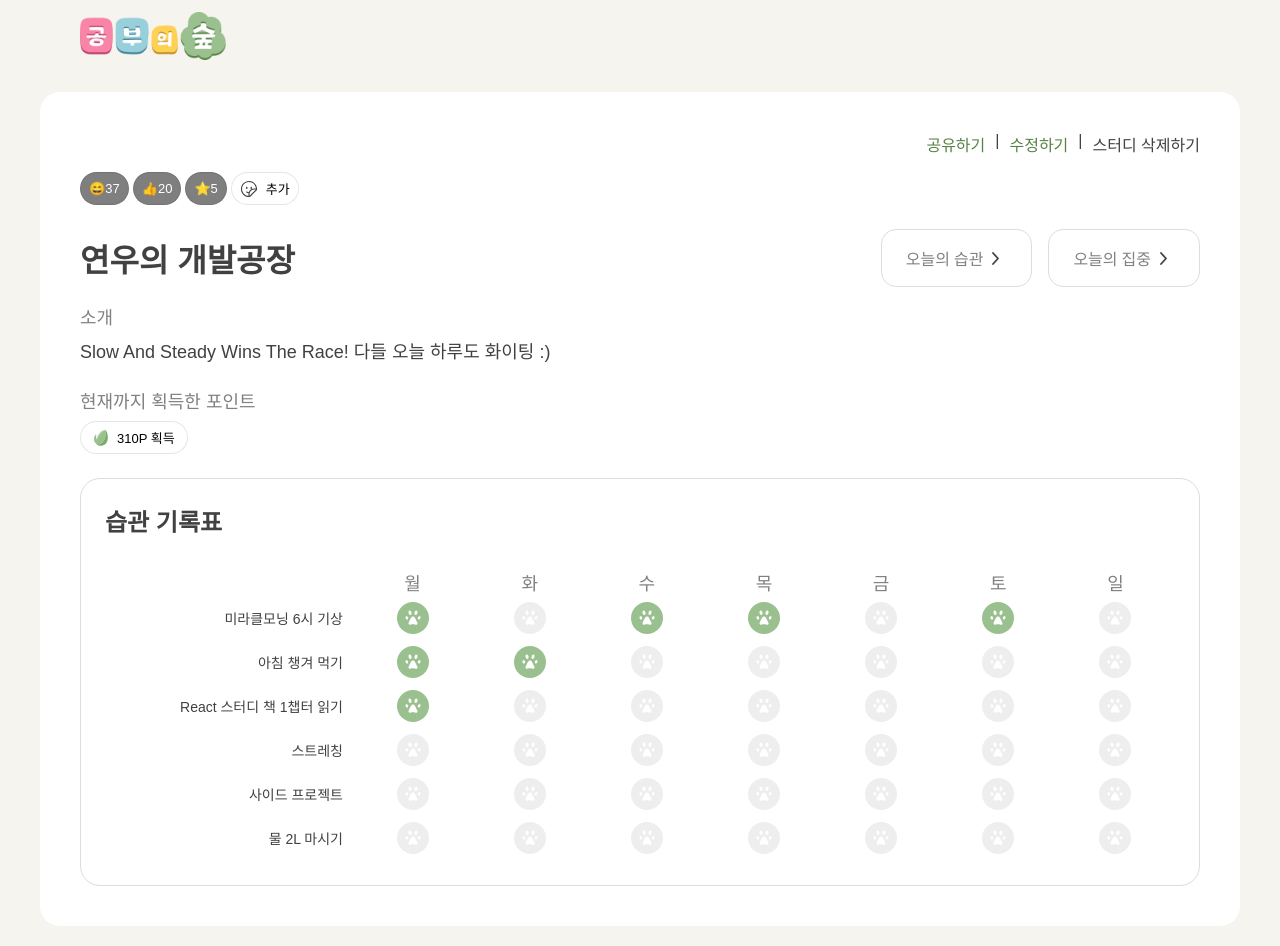
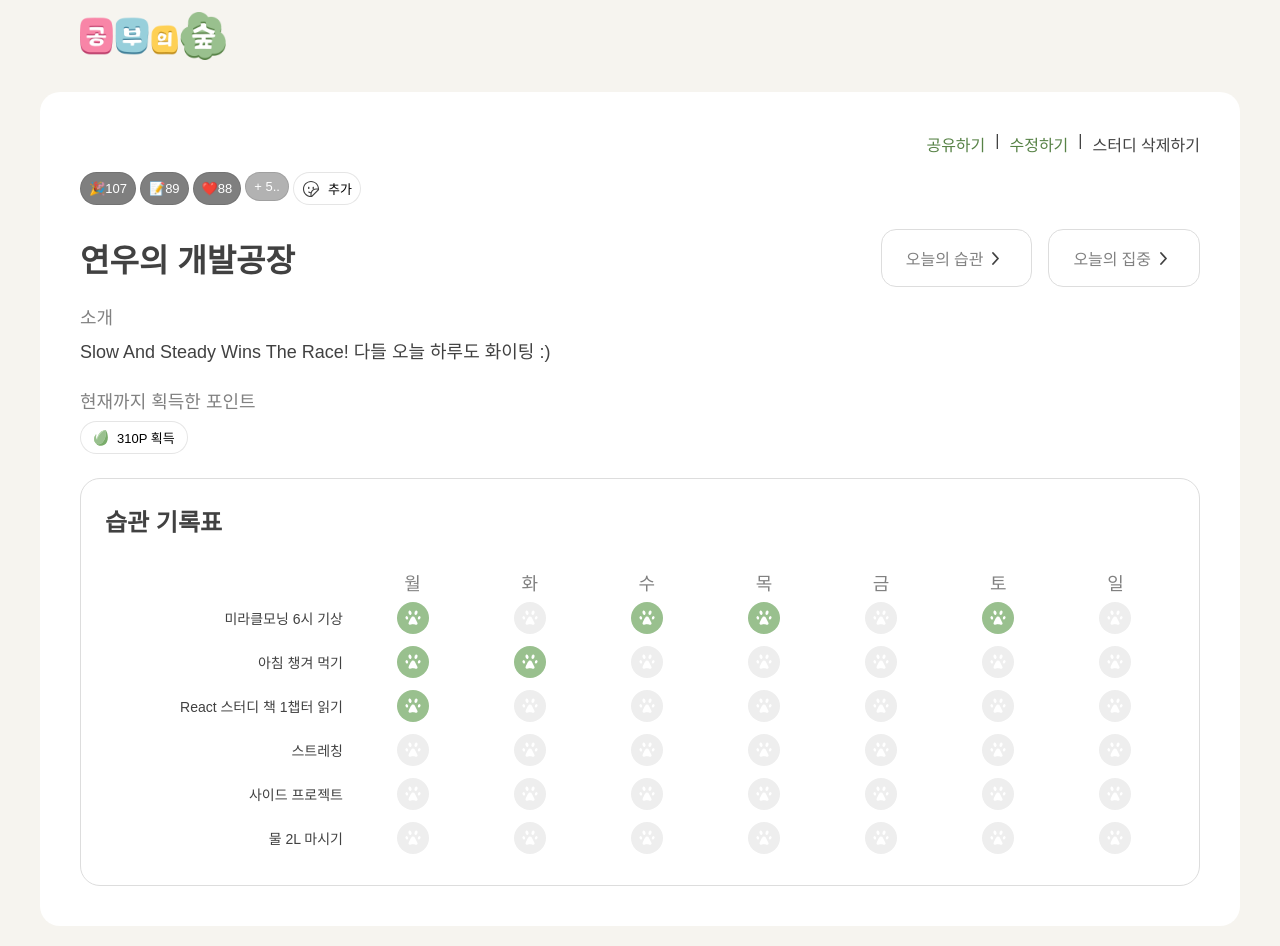
Before and after one commit to quothraven1122/13-study-forest-1-FE, a React (Vite) app: page /studies/1 in a window 1280 px wide. Built offline with nearby package versions, Linux system fonts and the light colour scheme; a web font is replaced by a local one.

Commit message:
feat: #31 add extra emoji tag

```diff
--- a/src/pages/StudyDetailPage/StudyDetailPage.jsx
+++ b/src/pages/StudyDetailPage/StudyDetailPage.jsx
@@ -23,6 +23,11 @@ const dummy = {
   description: 'Slow And Steady Wins The Race! 다들 오늘 하루도 화이팅 :)',
   point: 310,
   reactions: {
+    '🎉': 107,
+    '📝': 89,
+    '❤️': 88,
+    '🥰': 78,
+    '🍀': 56,
     '😄': 37,
     '👍': 20,
     '⭐': 5,
@@ -46,6 +51,8 @@ function StudyDetailPage() {
   const navigate = useNavigate();
   const size = useResponsiveWidth();
   const { getDaysOfWeek, compareDates } = useDate();
+
+  const [isMoreEmojiOpen, setIsMoreEmojiOpen] = useState(false);
   const [isPickerOpen, setIsPickerOpen] = useState(false);
   const [emoji, setEmoji] = useState('');
   const [isModalOpen, setIsModalOpen] = useState(false);
@@ -108,12 +115,38 @@ function StudyDetailPage() {
 
         <div className={styles.top}>
           <div className={styles.tags}>
-            {Object.entries(dummy.reactions).map(([key, value], index) => (
-              <Tag status='dark' key={index}>
-                {key}
-                {value}
-              </Tag>
-            ))}
+            {Object.entries(dummy.reactions)
+              .slice(0, 3)
+              .map(([key, value], index) => (
+                <Tag status='dark' key={index}>
+                  {key}
+                  {value}
+                </Tag>
+              ))}
+            {Object.keys(dummy.reactions).length > 3 && (
+              <>
+                <div
+                  onClick={() => setIsMoreEmojiOpen((prev) => !prev)}
+                  className={styles.moreTagsContainer}
+                >
+                  <Tag className={styles.moreTags}>
+                    {`+  ${Object.keys(dummy.reactions).length - 3}..`}
+                  </Tag>
+                  {isMoreEmojiOpen && (
+                    <div className={styles.moreTagsContent}>
+                      {Object.entries(dummy.reactions)
+                        .slice(3)
+                        .map(([key, value], index) => (
+                          <Tag status='dark' key={index}>
+                            {key}
+                            {value}
+                          </Tag>
+                        ))}
+                    </div>
+                  )}
+                </div>
+              </>
+            )}
             <div onClick={() => setIsPickerOpen((prev) => !prev)}>
               <Tag className={styles.addTag}>
                 <img src={smile} />
--- a/src/pages/StudyDetailPage/StudyDetailPage.module.css
+++ b/src/pages/StudyDetailPage/StudyDetailPage.module.css
@@ -25,6 +25,29 @@
 }
 .tags {
   display: flex;
+  gap: 4px;
+}
+.moreTagsContainer {
+  position: relative;
+}
+.moreTags {
+  color: #fff;
+  background-color: rgba(0, 0, 0, 0.3);
+  cursor: pointer;
+  user-select: none;
+  -webkit-user-drag: none;
+}
+.moreTagsContent {
+  width: fit-content;
+  padding: 12px;
+  position: absolute;
+  right: 0;
+  margin-top: 8px;
+  border: 1px solid var(--color-gray-mid);
+  border-radius: 15px;
+  background-color: #fff;
+  display: grid;
+  grid-template-columns: repeat(4, max-content);
   gap: 4px;
 }
 .addTag {
```
